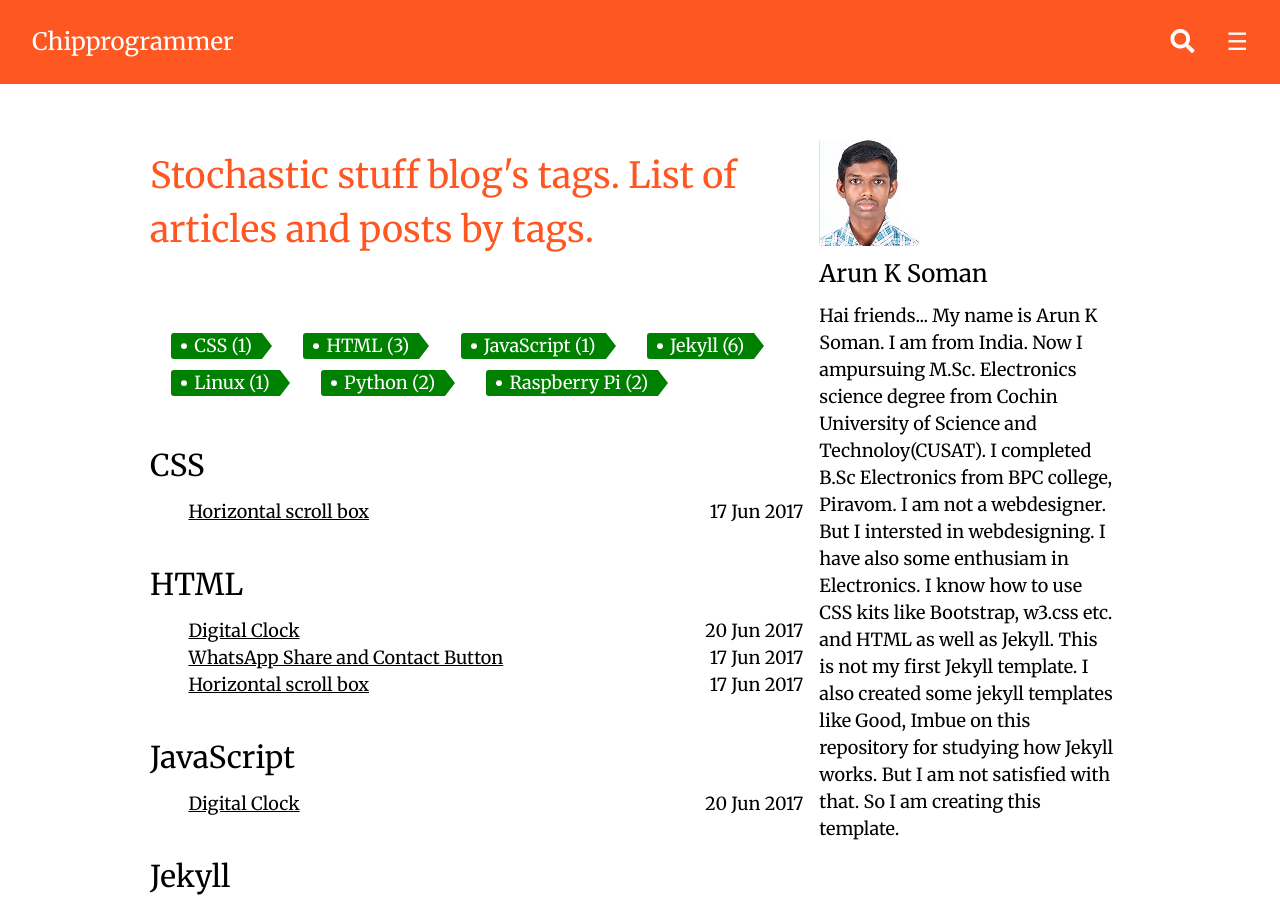
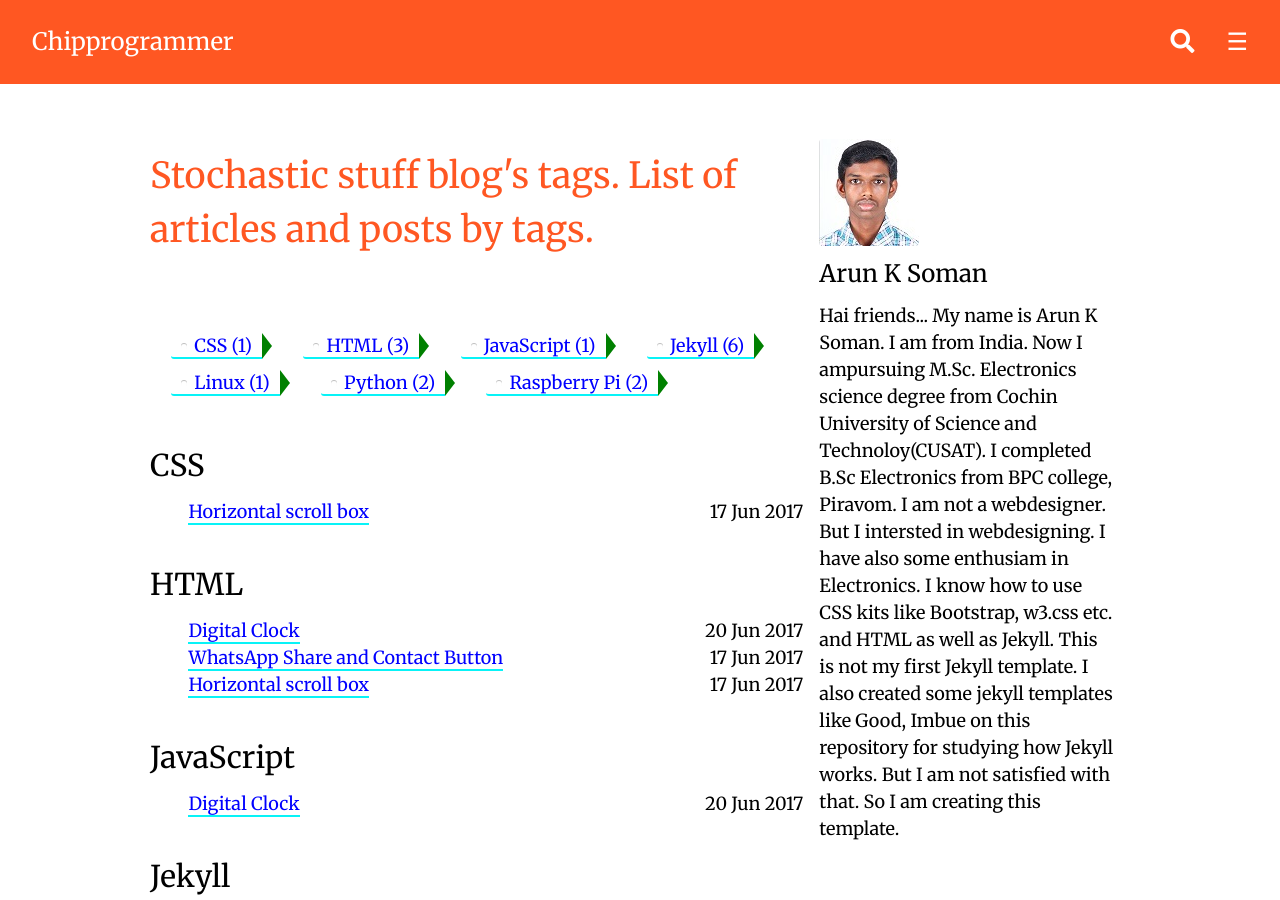
Before and after one commit to techiworld/techiworld.github.io, a Jekyll site: the page built from tags.md, in a window 1280 px wide and 900 px high. Built offline with Jekyll 4.4.1, drawn with Linux system fonts in a browser that asks for light colours.

Commit message:
Update default.html

```diff
--- a/_layouts/default.html
+++ b/_layouts/default.html
@@ -7,7 +7,7 @@
     {% include navbar.html %}
     {% include header.html %}
 <div class="w3-row-padding w3-padding-64 w3-container" style="margin-top: 75px">
-  <div class="w3-content">
+  <div class="w3-content" id="artLink">
     <div class="w3-twothird">
       <h1 class="w3-text-{{ page.color | default: 'deep-orange' }}">{{ page.title }}</h1>
       {{ content }}
```
